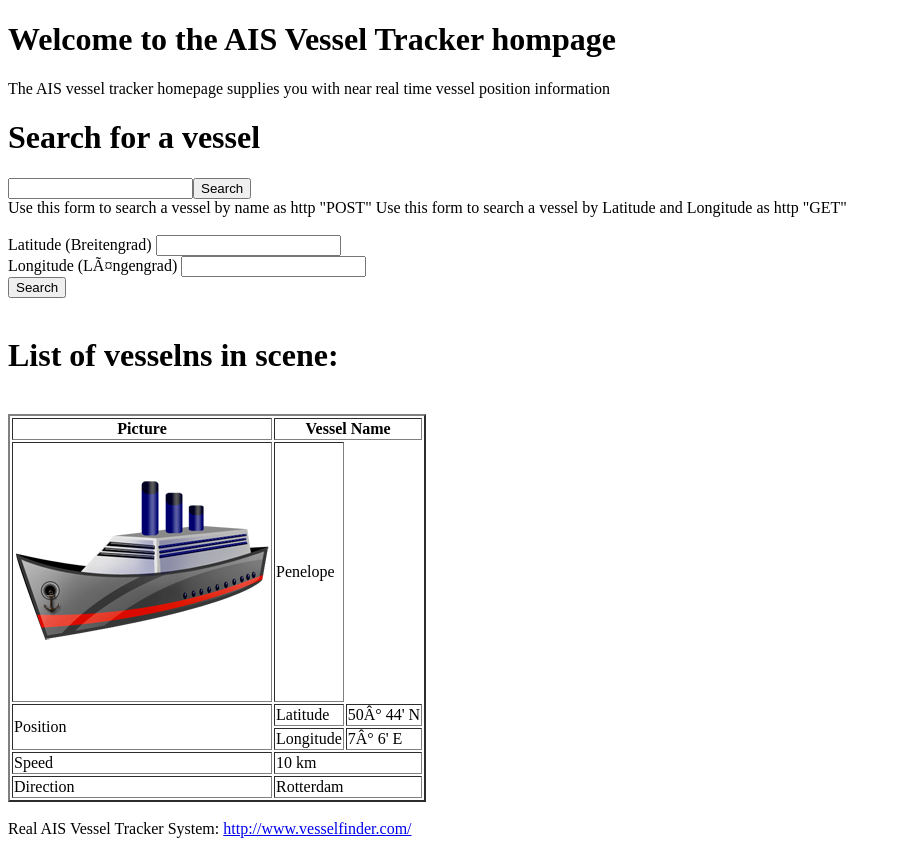
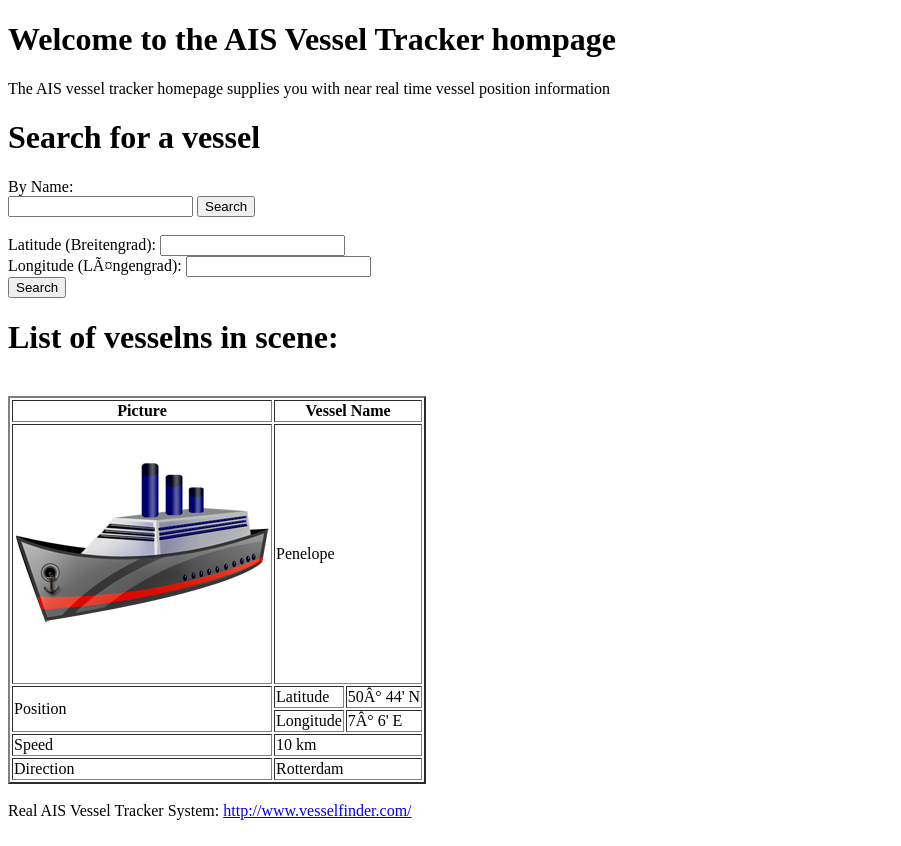
Before and after one commit to doxic012/WebEng, a plain HTML site: page WE_Uebung2/WebContent/VesselTrackerOne.html in a window 1280 px wide. Shown: the whole page, without its empty margins (0-901 px from the left). Drawn offline with Linux system fonts and the light colour scheme.

Commit message:
Update VesselTrackerOne.html
Using Get and Post for searching (incomplete)

```diff
--- a/WE_Uebung2/WebContent/VesselTrackerOne.html
+++ b/WE_Uebung2/WebContent/VesselTrackerOne.html
@@ -6,16 +6,20 @@
 </head>
 <body>
 	<h1>Welcome to the AIS Vessel Tracker hompage</h1>
-	The AIS vessel tracker homepage supplies you with near real time vessel position information<br />
+	<p>The AIS vessel tracker homepage supplies you with near real time vessel position information</p>
 
 	<h1>Search for a vessel</h1>
-    <input maxlength="100px" /><button onclick="">Search</button><br />
-	Use this form to search a vessel by name as http "POST"
-
-	Use this form to search a vessel by Latitude and Longitude as http "GET" <br /><br />
-	Latitude (Breitengrad) <input maxlength="100px" /><br />
-	Longitude (Längengrad) <input maxlength="100px" /><br />
-    <button onclick="">Search</button><br /><br />
+    <form action="http://localhost:8080/Uebung2/VesselTrackerOne.html" method="post">
+        By Name:<br />
+        <input type="text" name="getname" maxlength="100px" />
+        <input type="submit" value="Search" />
+    </form>
+    <br />
+	<form action="http://localhost:8080/Uebung2/VesselTrackerOne.html" method="get">
+        Latitude (Breitengrad): <input type="text" name="lat" maxlength="100px" /><br />
+	    Longitude (Längengrad): <input type="text" name="long" maxlength="100px" /><br />
+        <input type="submit" value="Search" />
+	</form>
 
     <h1>List of vesselns in scene:</h1><br />
     <table border="2">
@@ -28,7 +32,7 @@
         <tbody>
             <tr>
                 <td><img src="logo.png" /></td>
-                <td>Penelope</td>
+                <td colspan="2">Penelope</td>
             </tr>
             <tr>
                 <td rowspan="2">Position</td>
```
